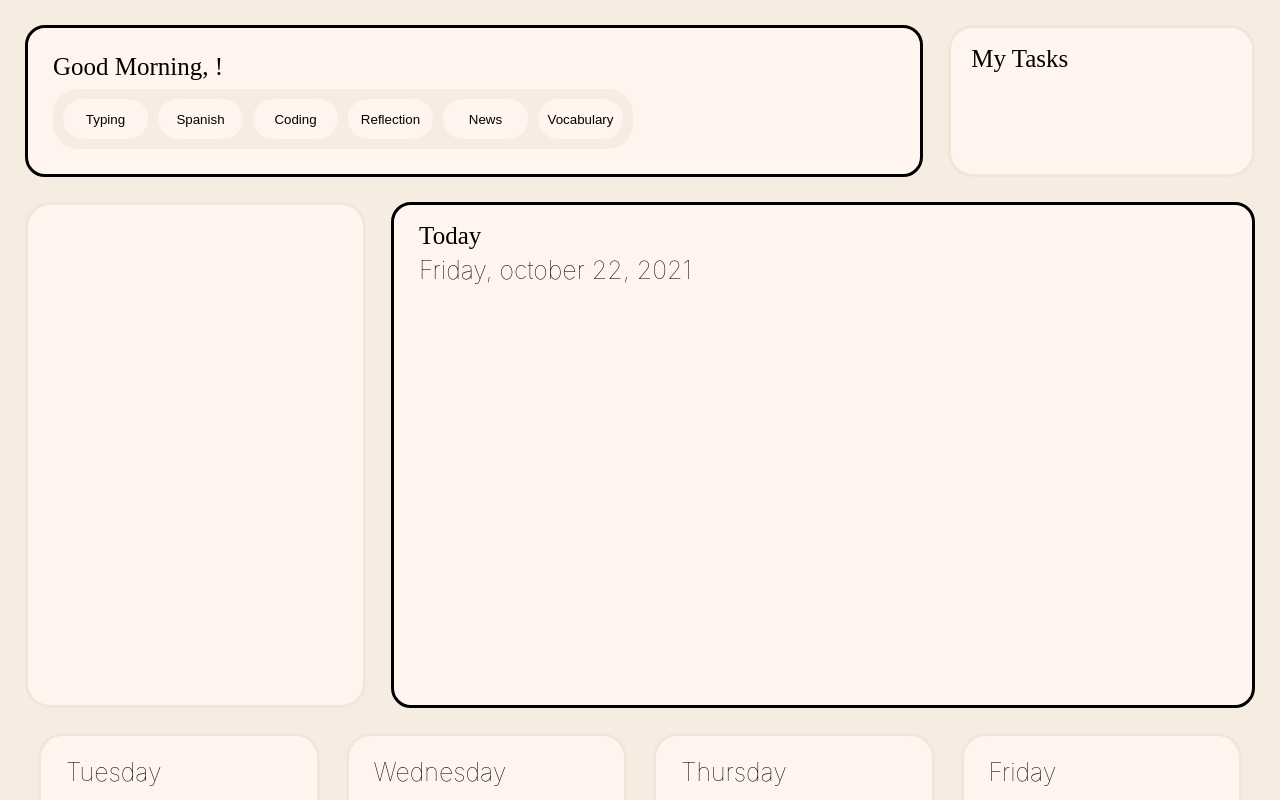
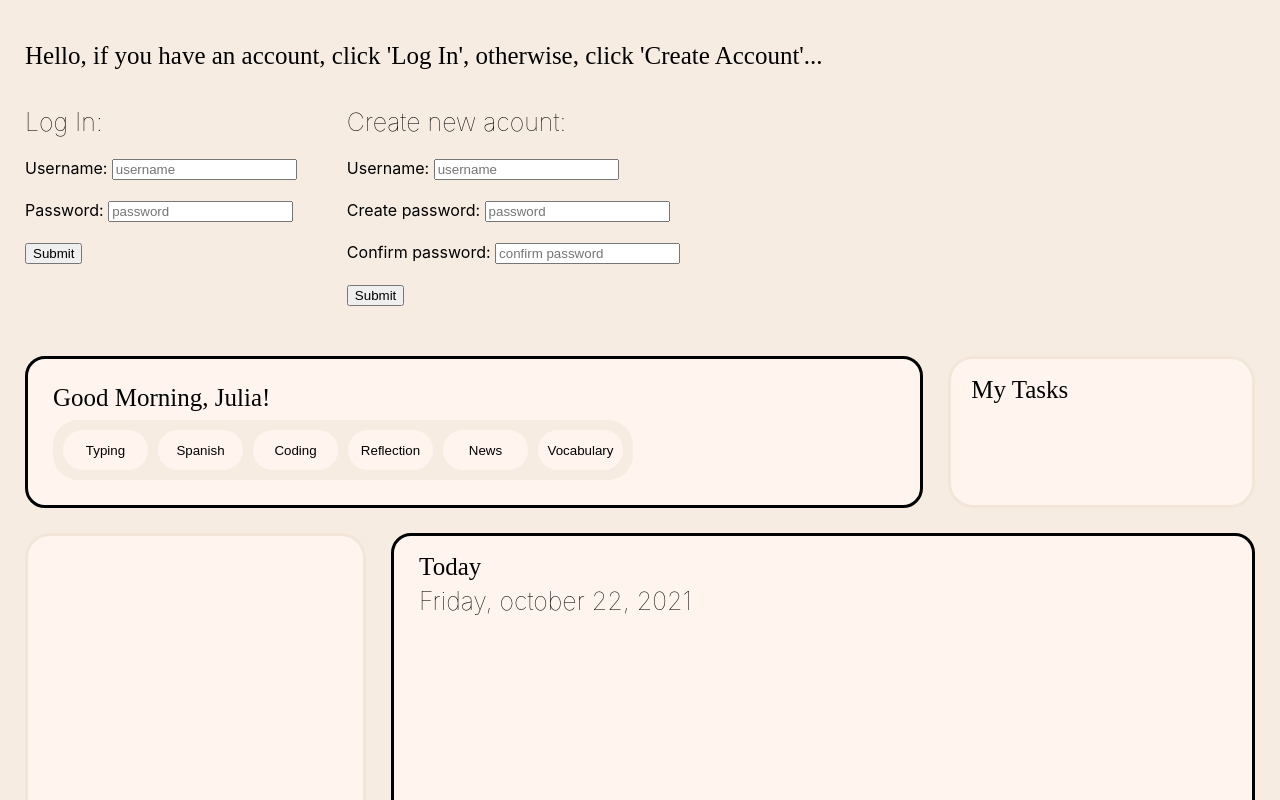
Before and after one commit to gooliajulia/design-my-week, a React (Create React App) app in the folder design-my-day/: page /homepage/name in a window 1280 px wide. Shown: the top 800 px of the page. Built offline with nearby package versions, Linux system fonts and the light colour scheme; a web font is replaced by a local one.

Commit message:
working on user create account and login forms

```diff
--- a/design-my-day/src/App.css
+++ b/design-my-day/src/App.css
@@ -74,6 +74,15 @@ div#homepage {
   justify-content: flex-start;
   /* align-items:flex-start;
   padding: 25px; */
+}
+
+div#user-log-in {
+  padding: 25px;
+}
+
+div#user-forms {
+  display: flex;
+  gap: 50px;
 }
 
 div#greeting-header {
--- a/design-my-day/src/components/Homepage.js
+++ b/design-my-day/src/components/Homepage.js
@@ -1,27 +1,93 @@
 import GreetingHeader from './GreetingHeader.js'
 import Today from './Today.js'
-import {useEffect, useState} from 'react';
+import { useState} from 'react';
 import Habits from './Habits.js';
 import MyTasks from './MyTasks.js';
 import FollowingDays from './FollowingDays.js';
+import axios from 'axios';
+
+const HomePage = ({name}) => {
+    const [usersName, setUsersName] = useState('Julia');
+    const [newUserName, setNewUserName] = useState('');
+    const [newUserPassword, setNewUserPassword] = useState('');
+    const [newUserFirstName, setNewUserFirstName] = useState('');
+    const [newUserConfirmPassword, setNewUserConfirmPassword] = useState('');
+    const [confirmPassword, setConfirmPassword] = useState(false);
 
 
-const HomePage = ({name}) => {
-    const [holdName, setHoldName] = useState('')
-    console.log(name)
+    const API_URL = 'https://api.airtable.com/v0/app8BFd6lNH00rllQ/Users?api_key=keyxASDYlQZpfwP0J'
 
-    useEffect((name) => {
-        setHoldName(name);
-    }, [])
+    const handleLogInSubmit = (ev) => {
+        ev.preventDefault();
+        console.log('log in attempted');
+        const getUserInfo = async () => {
+            console.log('getting user info...');
 
+            const resp = await axios.get(`${API_URL}`);
+            console.log(resp.data.records);
+        }
+        getUserInfo();
+    }
 
+    const createNewAccount = async (ev) => {
+        ev.preventDefault();
+        console.log('create account attempted');
+
+        const newUser = {
+            records: [
+                {
+                    fields: {
+                        username: newUserName,
+                        password: newUserPassword,
+                        firstName: newUserFirstName
+                    }
+                }
+            ]
+        }
+        await axios.post(`${API_URL}`, newUser);
+
+    }
 
 
     return (
         <div id='homepage' >
+            <div id='user-log-in'>
+                <h1>Hello, if you have an account, click 'Log In', otherwise, click 'Create Account'...</h1>
+                <div id='user-forms'>
+                    <form id='log-in' onSubmit={handleLogInSubmit}>
+                        <h2>Log In: </h2>
+                        <label htmlFor='username'>Username: </label>
+                        <input type='text' id='username' placeholder='username' />
+                        <br/>
+                        <br/>
+                        <label htmlFor='password'>Password: </label>
+                        <input type='password' placeholder='password' />
+                        <br/>
+                        <br/>
+                        <input type='submit' />
+                    </form>
+                    <form id='create-account' onSubmit={createNewAccount}>
+                        <h2>Create new acount: </h2>
+                        <label htmlFor='create-username'>Username: </label>
+                        <input type='text' id='create-username' placeholder='username' onChange={(ev) => setNewUserName(ev.target.value)}/>
+                        <br/>
+                        <br/>
+                        <label htmlFor='create-password'>Create password: </label>
+                        <input type='password' id='create-password' placeholder='password' onChange={(ev) => setNewUserName(ev.target.value)}/>
+                        <br/>
+                        <br/>
+                        <label htmlFor='confirm-password' >Confirm password: </label>
+                        <input type='password' id='confirm-password' placeholder='confirm password' />
+                        <br/>
+                        <br/>
+                        <input type='submit' />
+                    </form>
+                </div>
+
+            </div>
             <div id='greeting-tasks'>
             <GreetingHeader
-            name={holdName}/>
+            name={usersName}/>
             <MyTasks />
             </div>
             <div id='habits-today'>
```
